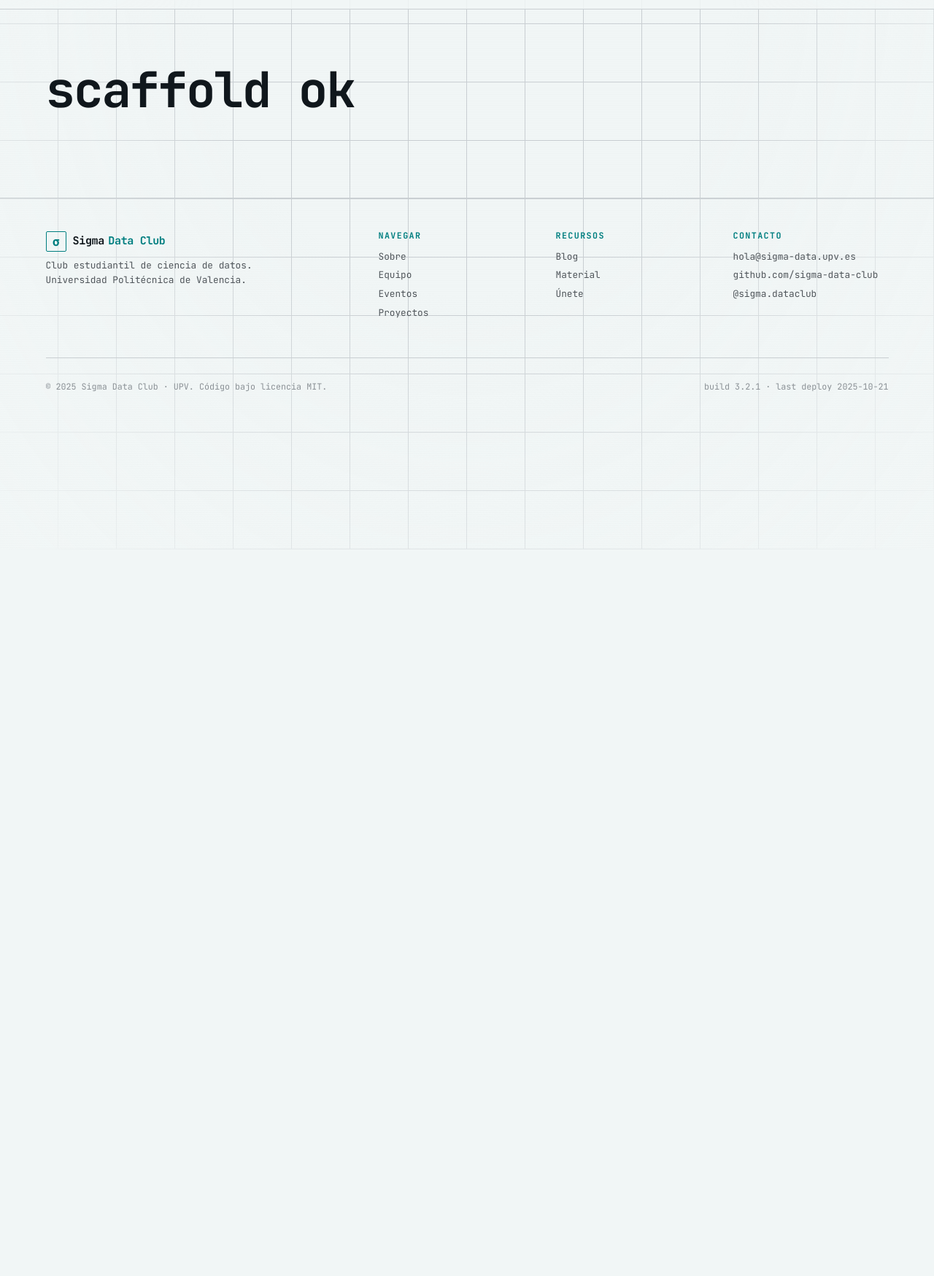
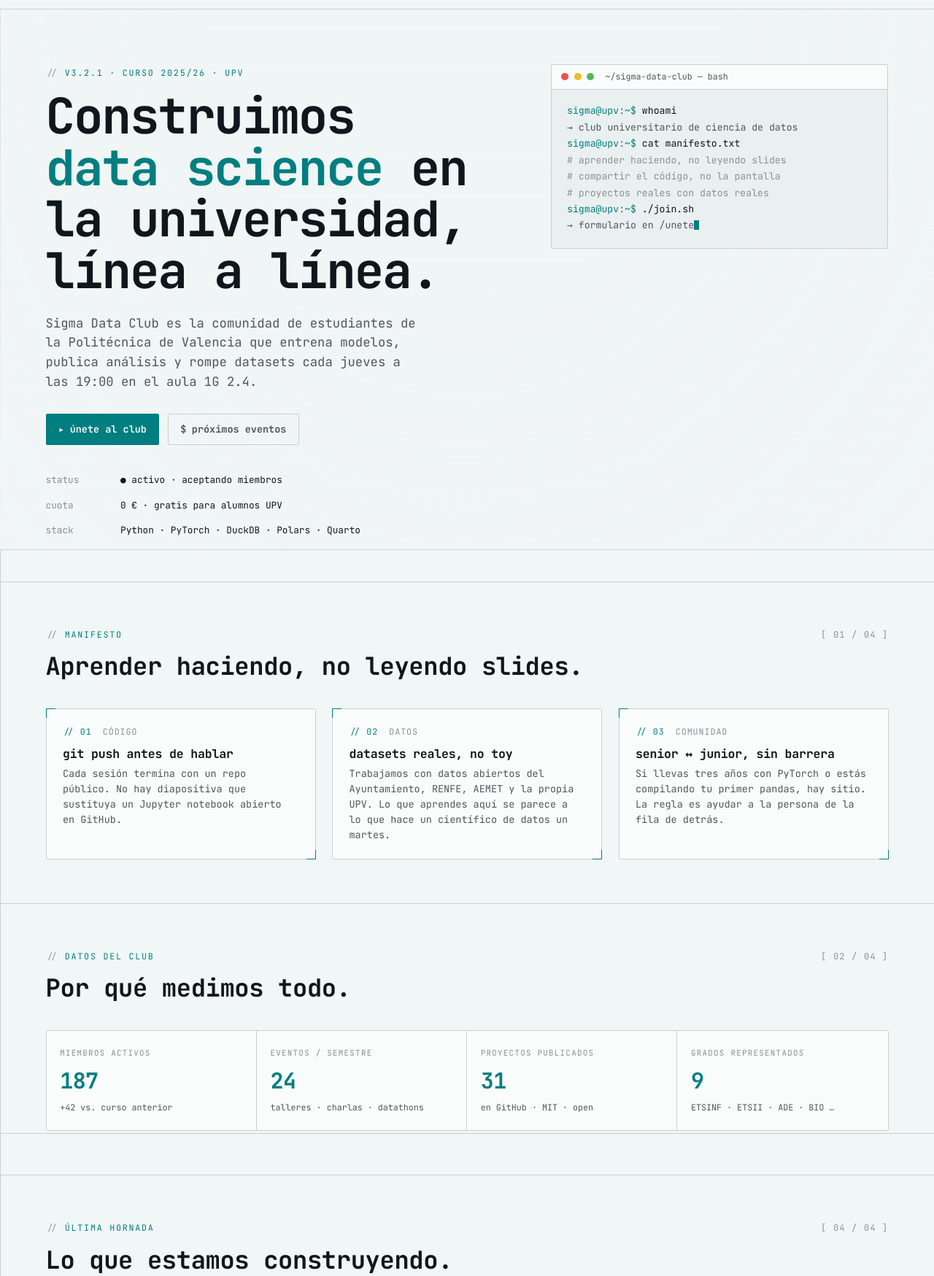
Before and after one commit to Sigma-Data-Club/website, an Astro site: page / in a window 1280 px wide. Shown: the part 47-1796 px from the top of the page at 73% size. Before the commit the page ends 800 px from the top, so only its background shows below. Built offline with nearby package versions, Linux system fonts and the light colour scheme; Astro itself is replaced by a stand-in of ours.

Commit message:
feat: wire index page to content collections

```diff
--- /dev/null
+++ b/src/components/Stat.astro
@@ -0,0 +1,14 @@
+---
+interface Props {
+  label: string;
+  value: string | number;
+  foot: string;
+}
+const { label, value, foot } = Astro.props;
+---
+
+<div class="stat">
+  <div class="stat-label">{label}</div>
+  <div class="stat-value">{value}</div>
+  <div class="stat-foot">{foot}</div>
+</div>
--- /dev/null
+++ b/src/components/Terminal.astro
@@ -0,0 +1,25 @@
+---
+interface Props {
+  title?: string;
+  bodyHtml?: string;
+}
+const { title = '~/sigma-data-club — bash', bodyHtml } = Astro.props;
+---
+
+<div class="terminal" aria-label="Terminal de bienvenida">
+  <div class="terminal-bar">
+    <span class="terminal-dot"></span>
+    <span class="terminal-dot"></span>
+    <span class="terminal-dot"></span>
+    <span class="terminal-title">{title}</span>
+  </div>
+  {
+    bodyHtml ? (
+      <div class="terminal-body" set:html={bodyHtml} />
+    ) : (
+      <div class="terminal-body">
+        <slot />
+      </div>
+    )
+  }
+</div>
--- a/src/pages/index.astro
+++ b/src/pages/index.astro
@@ -1,11 +1,162 @@
 ---
+import { getCollection } from 'astro:content';
 import BaseLayout from '../layouts/BaseLayout.astro';
+import SectionHead from '../components/SectionHead.astro';
+import Stat from '../components/Stat.astro';
+import Terminal from '../components/Terminal.astro';
+import EventCard from '../components/EventCard.astro';
+import ProjectCard from '../components/ProjectCard.astro';
+
+// Terminal body ports legacy index.html lines 64-75 verbatim.
+// `.terminal-body` uses `white-space: pre`, so set:html bypasses JSX whitespace collapsing.
+const terminalBodyHtml = `<span class="prompt">sigma@upv:~$</span> whoami
+<span class="out">→ club universitario de ciencia de datos</span>
+<span class="prompt">sigma@upv:~$</span> cat manifesto.txt
+<span class="cmt"># aprender haciendo, no leyendo slides</span>
+<span class="cmt"># compartir el código, no la pantalla</span>
+<span class="cmt"># proyectos reales con datos reales</span>
+<span class="prompt">sigma@upv:~$</span> ./join.sh
+<span class="out">→ formulario en /unete</span><span class="cursor"></span>`;
+
+const now = new Date();
+const upcoming = (await getCollection('eventos'))
+  .filter((e) => e.data.date >= now)
+  .sort((a, b) => a.data.date.getTime() - b.data.date.getTime());
+const nextEvent = upcoming[0];
+
+const allProjects = await getCollection('proyectos');
+const recentProjects = allProjects
+  .filter((p) => p.data.status !== 'archivado')
+  .sort((a, b) => a.data.title.localeCompare(b.data.title))
+  .slice(0, 4);
 ---
 
-<BaseLayout title="Sigma Data Club — UPV">
+<BaseLayout
+  title="Sigma Data Club — UPV"
+  description="Club de ciencia de datos de la Universidad Politécnica de Valencia. Talleres, proyectos y comunidad."
+>
   <section class="hero">
+    <div class="container hero-grid">
+      <div>
+        <span class="eyebrow">v3.2.1 · curso 2025/26 · UPV</span>
+        <h1
+          set:html="Construimos <span class='accent'>data science</span> en la universidad,<br>línea a línea."
+        />
+        <p class="lead">
+          Sigma Data Club es la comunidad de estudiantes de la Politécnica de Valencia que entrena
+          modelos, publica análisis y rompe datasets cada jueves a las&nbsp;19:00 en el aula
+          1G&nbsp;2.4.
+        </p>
+        <div class="hero-cta">
+          <a href="/unete" class="btn btn-primary">únete al club</a>
+          <a href="/eventos" class="btn btn-ghost">próximos eventos</a>
+        </div>
+        <div class="hero-meta">
+          <div class="row">
+            <span class="key">status</span><span class="val accent"
+              >● activo · aceptando miembros</span
+            >
+          </div>
+          <div class="row">
+            <span class="key">cuota</span><span class="val">0 € · gratis para alumnos UPV</span>
+          </div>
+          <div class="row">
+            <span class="key">stack</span><span class="val"
+              >Python · PyTorch · DuckDB · Polars · Quarto</span
+            >
+          </div>
+        </div>
+      </div>
+      <aside>
+        <Terminal bodyHtml={terminalBodyHtml} />
+      </aside>
+    </div>
+  </section>
+
+  <section>
     <div class="container">
-      <h1>scaffold ok</h1>
+      <SectionHead
+        eyebrow="Manifesto"
+        title="Aprender haciendo, no leyendo slides."
+        num="01 / 04"
+      />
+      <div class="grid grid-3">
+        <article class="card bracketed">
+          <div class="card-meta"><span class="tag">// 01</span><span>código</span></div>
+          <h3>git push antes de hablar</h3>
+          <p>
+            Cada sesión termina con un repo público. No hay diapositiva que sustituya un Jupyter
+            notebook abierto en GitHub.
+          </p>
+        </article>
+        <article class="card bracketed">
+          <div class="card-meta"><span class="tag">// 02</span><span>datos</span></div>
+          <h3>datasets reales, no toy</h3>
+          <p>
+            Trabajamos con datos abiertos del Ayuntamiento, RENFE, AEMET y la propia UPV. Lo que
+            aprendes aquí se parece a lo que hace un científico de datos un martes.
+          </p>
+        </article>
+        <article class="card bracketed">
+          <div class="card-meta"><span class="tag">// 03</span><span>comunidad</span></div>
+          <h3>senior ↔ junior, sin barrera</h3>
+          <p>
+            Si llevas tres años con PyTorch o estás compilando tu primer pandas, hay sitio. La regla
+            es ayudar a la persona de la fila de detrás.
+          </p>
+        </article>
+      </div>
+    </div>
+  </section>
+
+  <section>
+    <div class="container">
+      <SectionHead eyebrow="Datos del club" title="Por qué medimos todo." num="02 / 04" />
+      <div class="stats">
+        <Stat label="Miembros activos" value="187" foot="+42 vs. curso anterior" />
+        <Stat label="Eventos / semestre" value="24" foot="talleres · charlas · datathons" />
+        <Stat label="Proyectos publicados" value="31" foot="en GitHub · MIT · open" />
+        <Stat label="Grados representados" value="9" foot="ETSINF · ETSII · ADE · BIO …" />
+      </div>
+    </div>
+  </section>
+
+  {
+    nextEvent && (
+      <section>
+        <div class="container">
+          <SectionHead eyebrow="Próximo evento" title="Nos vemos el jueves." num="03 / 04" />
+          <EventCard event={nextEvent} />
+        </div>
+      </section>
+    )
+  }
+
+  <section>
+    <div class="container">
+      <SectionHead eyebrow="Última hornada" title="Lo que estamos construyendo." num="04 / 04" />
+      <div class="grid grid-2">
+        {recentProjects.map((p) => <ProjectCard project={p} />)}
+      </div>
+    </div>
+  </section>
+
+  <section>
+    <div class="container">
+      <div class="ascii-rule"></div>
+      <div class="row" style="justify-content: space-between; gap: 2rem;">
+        <div>
+          <h2 style="margin-bottom: 0.75rem;">
+            ¿Estudias en la UPV?<br /><span class="accent">Te queremos en el club.</span>
+          </h2>
+          <p class="muted">
+            Sin examen de entrada. Sin prerequisitos. Solo curiosidad y un portátil.
+          </p>
+        </div>
+        <div>
+          <a href="/unete" class="btn btn-primary">./join.sh</a>
+        </div>
+      </div>
     </div>
   </section>
 </BaseLayout>
```
